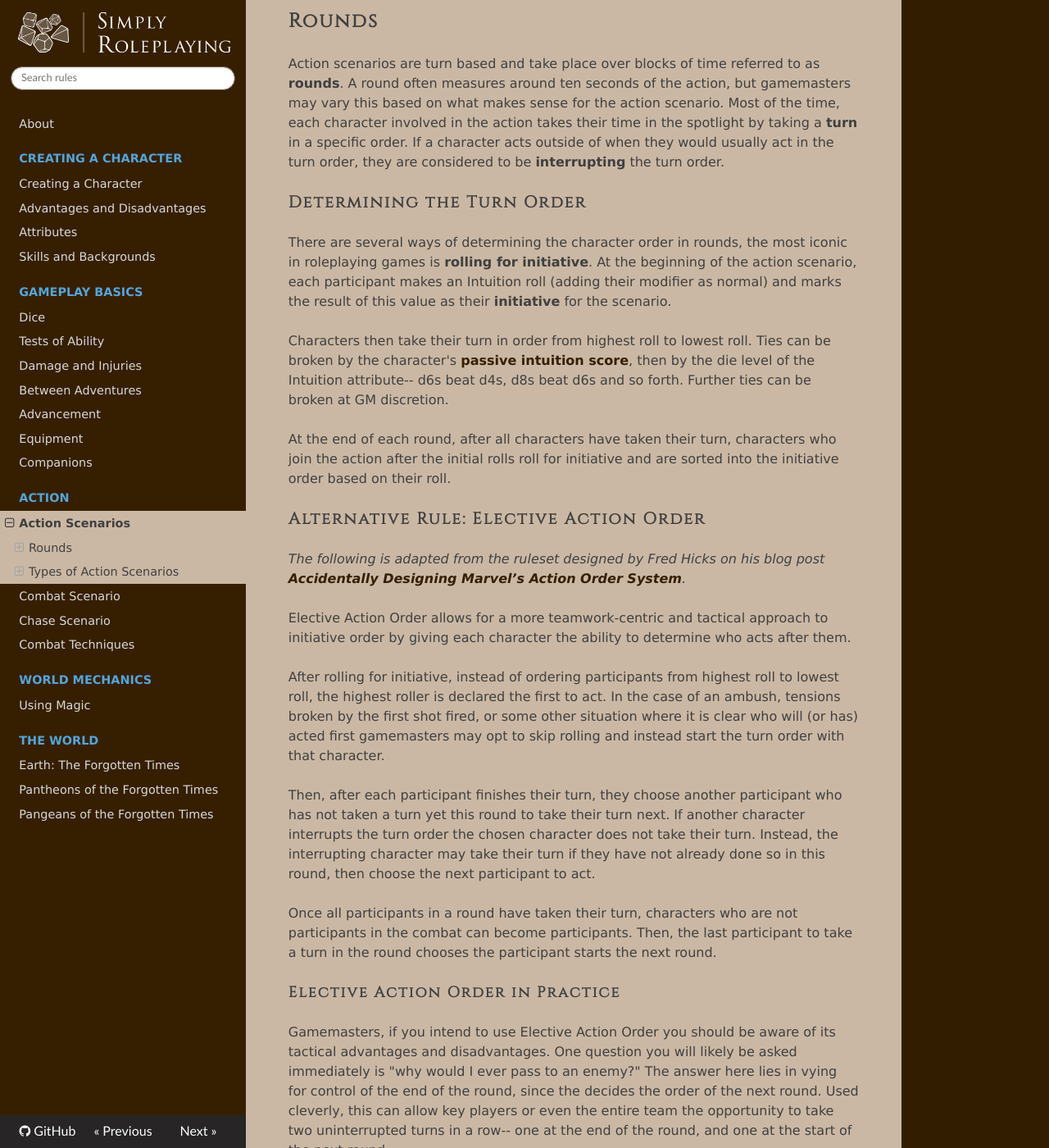
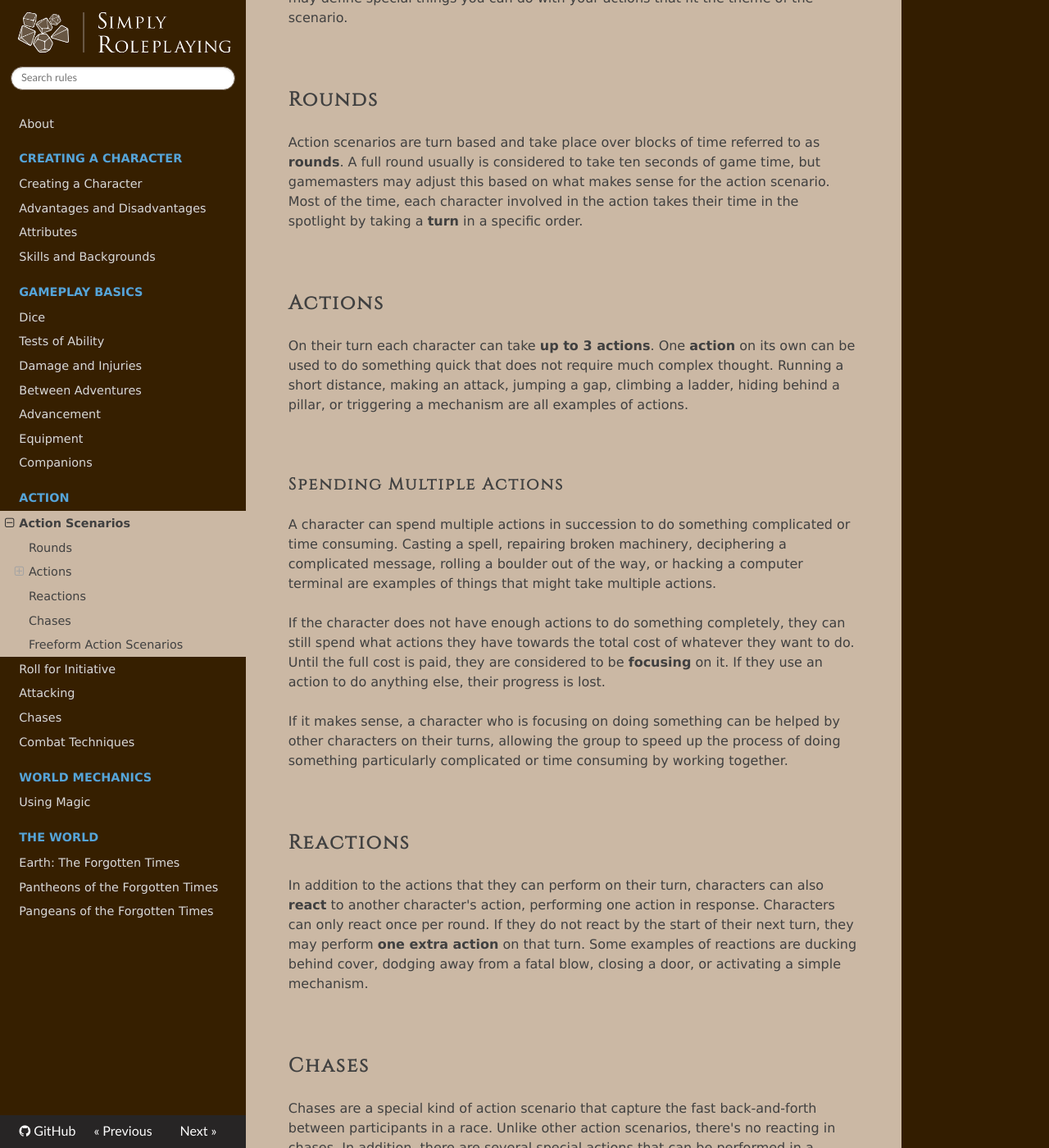
Before and after one commit to TheFifthRider/simply-roleplaying-webapp, an MkDocs documentation site: the page built from docs/action/action.md, in a window 1280 px wide and 1400 px high, scrolled down 271 px. Shown: the whole window at 82% size. Built offline with MkDocs 1.6.1, drawn with Linux system fonts in a browser that asks for light colours; nearby versions of some CDN libraries; some of the changed text lies outside the part shown.

Commit message:
feat: Introduced N action system, moved some stuff around

```diff
--- a/docs/action/action.md
+++ b/docs/action/action.md
@@ -1,59 +1,42 @@
 # Action Scenarios
-When the dragon stirs or the guards raise the alarm, the timing of when each character can do what is critically important. The stuff of chases, escapes, and battles **action scenarios** are so named because they are the stuff thing that action movies are full of.
+When the dragon stirs or the guards raise the alarm, the timing of when each character can do what is critically important. **Action scenarios** are so named because they are the stuff that action movies are full of. Action scenarios are turn based and typically follow the same rules, however some types of action scenarios may define special things you can do with your actions that fit the theme of the scenario.
+
+<br/>
 
 ## Rounds
 
-Action scenarios are turn based and take place over blocks of time referred to as **rounds**. A round often measures around ten seconds of the action, but gamemasters may vary this based on what makes sense for the action scenario. Most of the time, each character involved in the action takes their time in the spotlight by taking a **turn** in a specific order. If a character acts outside of when they would usually act in the turn order, they are considered to be **interrupting** the turn order.
+Action scenarios are turn based and take place over blocks of time referred to as **rounds**. A full round usually is considered to take ten seconds of game time, but gamemasters may adjust this based on what makes sense for the action scenario. Most of the time, each character involved in the action takes their time in the spotlight by taking a **turn** in a specific order.
 
+<br/>
 
+## Actions
 
-### Determining the Turn Order
+On their turn each character can take **up to 3 actions**. One **action** on its own can be used to do something quick that does not require much complex thought. Running a short distance, making an attack, jumping a gap, climbing a ladder, hiding behind a pillar, or triggering a mechanism are all examples of actions.
 
-There are several ways of determining the character order in rounds, the most iconic in roleplaying games is **rolling for initiative**. At the beginning of the action scenario, each participant makes an Intuition roll (adding their modifier as normal) and marks the result of this value as their **initiative** for the scenario.
+<br/>
 
-Characters then take their turn in order from highest roll to lowest roll. Ties can be broken by the character's [passive intuition score](../character/attributes.md), then by the die level of the Intuition attribute-- d6s beat d4s, d8s beat d6s and so forth. Further ties can be broken at GM discretion.
+### Spending Multiple Actions
 
-At the end of each round, after all characters have taken their turn, characters who join the action after the initial rolls roll for initiative and are sorted into the initiative order based on their roll.
+A character can spend multiple actions in succession to do something complicated or time consuming. Casting a spell, repairing broken machinery, deciphering a complicated message, rolling a boulder out of the way, or hacking a computer terminal are examples of things that might take multiple actions.
 
+If the character does not have enough actions to do something completely, they can still spend what actions they have towards the total cost of whatever they want to do. Until the full cost is paid, they are considered to be **focusing** on it. If they use an action to do anything else, their progress is lost.
 
+If it makes sense, a character who is focusing on doing something can be helped by other characters on their turns, allowing the group to speed up the process of doing something particularly complicated or time consuming by working together.
 
-### Alternative Rule: Elective Action Order
+<br/>
 
-_The following is adapted from the ruleset designed by Fred Hicks on his blog post [Accidentally Designing Marvel’s Action Order System](http://www.deadlyfredly.com/2012/02/marvel/)._
+## Reactions
 
-Elective Action Order allows for a more teamwork-centric and tactical approach to initiative order by giving each character the ability to determine who acts after them.
+In addition to the actions that they can perform on their turn, characters can also **react** to another character's action, performing one action in response. Characters can only react once per round. If they do not react by the start of their next turn, they may perform **one extra action** on that turn. Some examples of reactions are ducking behind cover, dodging away from a fatal blow, closing a door, or activating a simple mechanism.
 
-After rolling for initiative, instead of ordering participants from highest roll to lowest roll, the highest roller is declared the first to act. In the case of an ambush, tensions broken by the first shot fired, or some other situation where it is clear who will (or has) acted first gamemasters may opt to skip rolling and instead start the turn order with that character.
+<br/>
 
-Then, after each participant finishes their turn, they choose another participant who has not taken a turn yet this round to take their turn next. If another character interrupts the turn order the chosen character does not take their turn. Instead, the interrupting character may take their turn if they have not already done so in this round, then choose the next participant to act.
+## Chases
 
-Once all participants in a round have taken their turn, characters who are not participants in the combat can become participants. Then, the last participant to take a turn in the round chooses the participant starts the next round.
+Chases are a special kind of action scenario that capture the fast back-and-forth between participants in a race. Unlike other action scenarios, there's no reacting in chases. In addition, there are several special actions that can be performed in a chase, [detailed here](chases.md).
 
+<br/>
 
+## Freeform Action Scenarios
 
-#### Elective Action Order in Practice
-
-Gamemasters, if you intend to use Elective Action Order you should be aware of its tactical advantages and disadvantages. One question you will likely be asked immediately is "why would I ever pass to an enemy?" The answer here lies in vying for control of the end of the round, since the decides the order of the next round. Used cleverly, this can allow key players or even the entire team the opportunity to take two uninterrupted turns in a row-- one at the end of the round, and one at the start of the next round.
-
-In addition, making sure that the enemies of the combat are clearly distinct so your players can easily identify who they are choosing to go next. If you have a bunch of largely indistinguishable non-player characters, consider clearly defining squads of those non-player characters. Squads are simply made up of characters that will always pass their action to another character in their "squad" until none are available. this helps your players (and you!) so the turn can be passed to "the bandits" instead of needing to specify which specific bandit they're referring to.
-
-
-
-## Types of Action Scenarios
-
-### Freeform Scenario
-
-The tide of lava rises, the rope bridges' tenuous connections begin to sever, the toxic gas flows under the door and across the room-- there are many times when observing strict rules for an action scenario would get in the way of the drama of the scene. A **freeform scenario** is any scenario that uses some, but not all, rules from other action scenarios to allow each character the freedom to act as would make sense to the scenario.
-
-
-
-
-### Combat Scenario
-
-Combat scenarios are action scenarios that capture the strategy of battlefield tactics in a style familiar to most tabletop roleplaying enthusiasts. A round lasts ten seconds, and each turn allows a character to show off their capabilities by taking multiple actions in succession. [You can read more about Combat Scenarios here](combat.md).
-
-
-
-### Race Scenario
-
-Race scenarios are action scenarios that capture the fast back-and-forth between participants in a race. A round lasts a variable amount of time, from seconds to hours, and each turn is a snapshot in that time. [You can read more about Race Scenarios here](racing.md).
+The tide of lava rises, the rope bridges' tenuous connections begin to sever, the toxic gas flows under the door and across the room-- there are many times when observing strict rules for an action scenario would get in the way of the drama of the scene. A **freeform scenario** is any scenario that uses some, but not all, rules that are normally a part of an action scenario. This allows each character the freedom to act as would make sense to the scenario.
--- a/mkdocs.yml
+++ b/mkdocs.yml
@@ -18,8 +18,9 @@ nav:
         - basics/companions.md
     - 'Action':
         - action/action.md
-        - action/combat.md
-        - action/racing.md
+        - action/turns.md
+        - action/attacking.md
+        - action/chases.md
         - action/techniques.md
     - 'World Mechanics':
         - extras/magic.md
```
Also changed, not shown: docs/action/attacking.md (added, +47 -0 lines), docs/action/chases.md (added, +62 -0 lines), docs/action/combat.md (deleted, +0 -84 lines), docs/action/racing.md (deleted, +0 -55 lines), docs/action/turns.md (added, +40 -0 lines), docs/basics/damage_and_injuries.md (+1 -1 lines), docs/basics/equipment.md (+1 -1 lines), docs/technique_scratchpad.md (+10 -6 lines).
